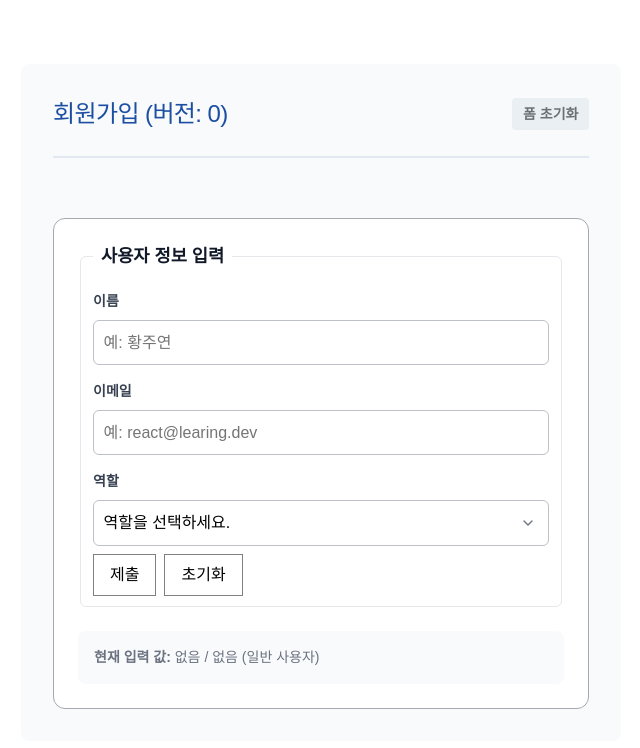
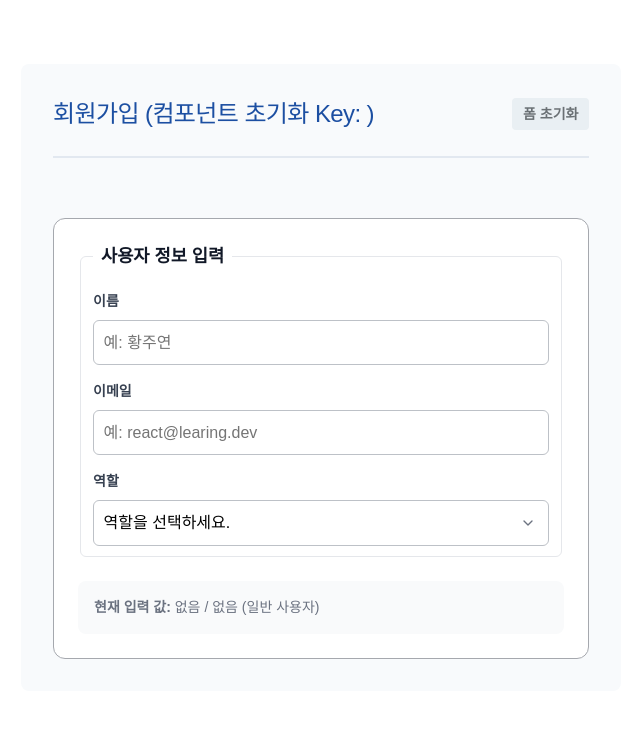
Before and after one commit to sasasak/likelion-16th-react, a React (Vite) app in the folder learning-react/03-렌더링-원리-불변성/: page / in a window 1280 px wide. Shown: the top 748 px of the page, without its empty margins (319-959 px from the left). Built offline with nearby package versions, Linux system fonts and the light colour scheme.

Commit message:
learn. 컴포넌트 초기화 - 리액트의 모든 컴포넌트 key 속성 값이 변경되면 상태 초기화

```diff
--- a/learning-react/03-렌더링-원리-불변성/src/practices/StateInitialization/UserForm/index.tsx
+++ b/learning-react/03-렌더링-원리-불변성/src/practices/StateInitialization/UserForm/index.tsx
@@ -99,6 +99,7 @@ export default function UserForm() {
         </div>
 
         <div
+          hidden
           role="group"
           style={{ marginBlockStart: 8, display: 'flex', gap: 8 }}
         >
--- a/learning-react/03-렌더링-원리-불변성/src/practices/StateInitialization/index.tsx
+++ b/learning-react/03-렌더링-원리-불변성/src/practices/StateInitialization/index.tsx
@@ -1,22 +1,31 @@
+import { useState } from 'react'
 import S from './style.module.css'
 import UserForm from './UserForm'
 
-// 컴포넌트 인스턴스는 key를 기반으로 갱신되고 재사용됩니다.
-// 인스턴스 = 설계도를 기반으로 생성된 객체
-// 갱신 = 업데이트
-
+// 부모(상위) 컴포넌트
 export default function StateInitialization() {
+  const [resetComponent, setResetComponent] = useState('')
 
   return (
     <div className={S.container}>
       <header className={S.header}>
-        <h2>회원가입 (버전: {0})</h2>
-        <button type="button" className={S.resetButton}>
+        <h2>
+          회원가입 <span>(컴포넌트 초기화 Key: {resetComponent})</span>
+        </h2>
+        <button
+          type="button"
+          className={S.resetButton}
+          onClick={() => setResetComponent(resetComponent + '🌈')}
+        >
           폼 초기화
         </button>
       </header>
 
-      <UserForm />
+      {/* 자식(하위) 컴포넌트
+          이 내부의 상태에 접근 불가능
+          그러면 어떻게 하위 컴포넌트의 상태를 초기화할 수 있을까?
+          => 리액트의 모든 컴포넌트 key 속성 값이 변경되면 상태 초기화 */}
+      <UserForm key={resetComponent} />
     </div>
   )
 }
```
